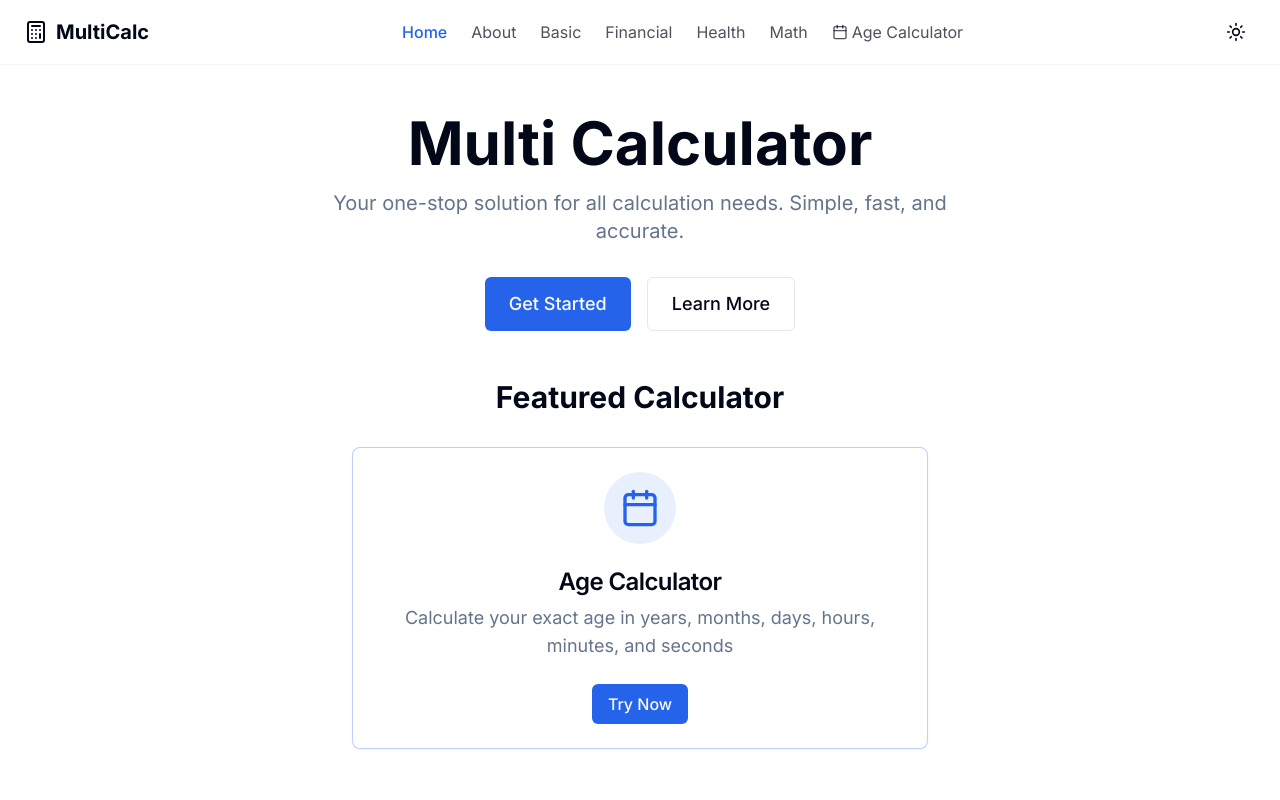
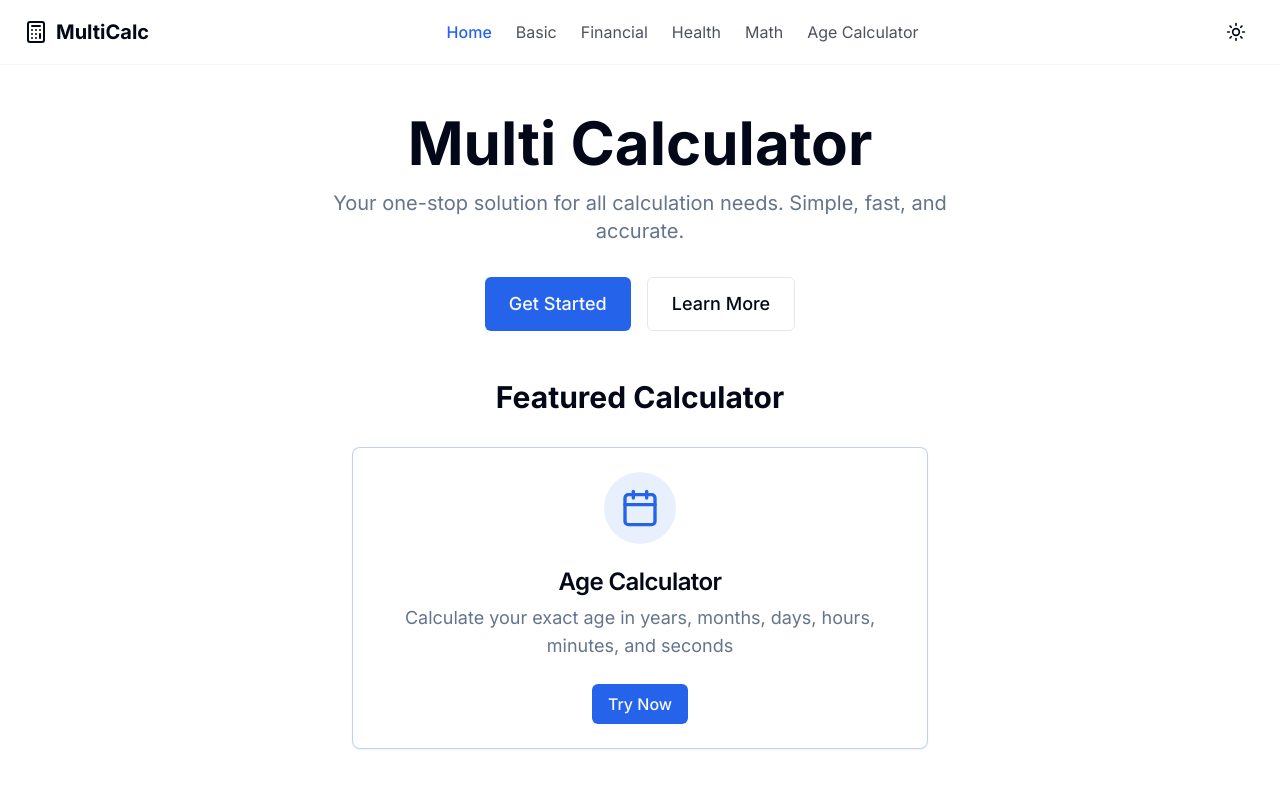
Before and after one commit to codewithdhruba01/MultiCalc, a React (Vite) app: page / in a window 1280 px wide. Shown: the top 800 px of the page. Built offline with nearby package versions, Linux system fonts and the light colour scheme.

Commit message:
update navber

```diff
--- a/src/components/layouts/Navbar.tsx
+++ b/src/components/layouts/Navbar.tsx
@@ -1,6 +1,6 @@
 import { useState } from 'react'
 import { Link, NavLink } from 'react-router-dom'
-import { Calculator, Menu, X, Calendar } from 'lucide-react'
+import { Calculator, Menu, X } from 'lucide-react'
 import { Container } from '../ui/Container'
 import { ThemeToggle } from '../ui/ThemeToggle'
 import { Button } from '../ui/Button'
@@ -36,14 +36,6 @@ export default function Navbar() {
               Home
             </NavLink>
 
-            <NavLink
-              to="/about"
-              className={({ isActive }) =>
-                isActive ? "text-primary font-medium" : "text-foreground/70 hover:text-foreground"
-              }
-            >
-              About
-            </NavLink>
 
             <NavLink
               to="/basic-calculators"
@@ -87,13 +79,8 @@ export default function Navbar() {
                 isActive ? "text-primary font-medium" : "text-foreground/70 hover:text-foreground"
               }
             >
-              <span className="flex items-center">
-                <Calendar className="h-4 w-4 mr-1" />
-                Age Calculator
-              </span>
+              Age Calculator
             </NavLink>
-
-
           </nav>
 
           <div className="flex items-center gap-2">
@@ -162,6 +149,7 @@ export default function Navbar() {
               >
                 Math Calculators
               </NavLink>
+
               <NavLink
                 to="/age-calculator"
                 className={({ isActive }) =>
@@ -169,19 +157,7 @@ export default function Navbar() {
                 }
                 onClick={closeMenu}
               >
-                <span className="flex items-center">
-                  <Calendar className="h-4 w-4 mr-1" />
-                  Age Calculator
-                </span>
-              </NavLink>
-              <NavLink
-                to="/about"
-                className={({ isActive }) =>
-                  isActive ? "text-primary font-medium py-2" : "text-foreground/70 hover:text-foreground py-2"
-                }
-                onClick={closeMenu}
-              >
-                About
+                Age Calculator
               </NavLink>
             </nav>
           </Container>
```
